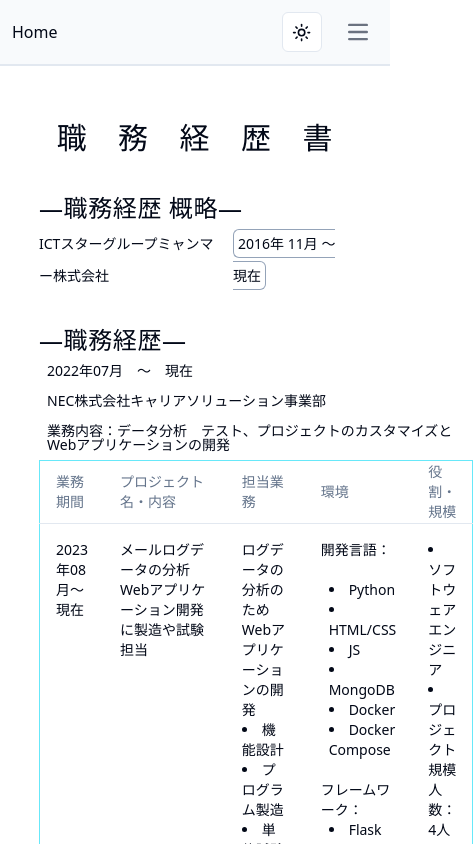
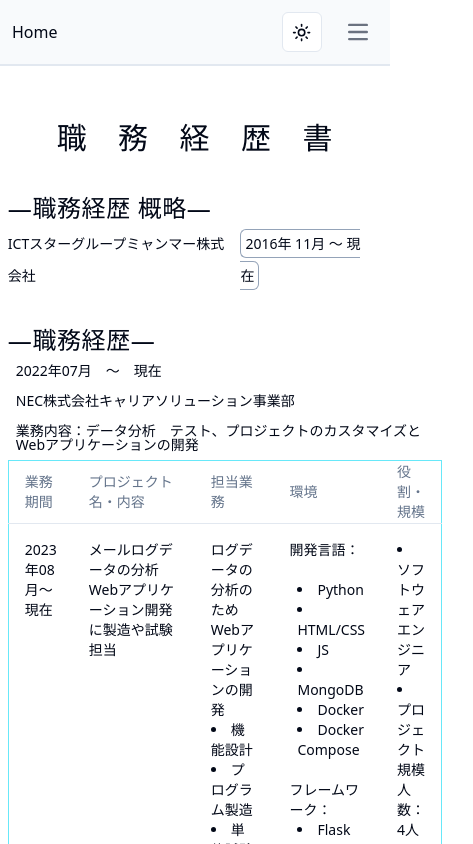
Before and after one commit to maung-htay/personal-profile, a Next.js app: page /history in a window 390 px wide. Shown: the top 844 px of the page, 473 px wide, since content can reach past the window. Built offline with nearby package versions, Linux system fonts and the light colour scheme.

Commit message:
work history page update ui

```diff
--- a/src/app/history/page.tsx
+++ b/src/app/history/page.tsx
@@ -9,7 +9,7 @@
     return (
         <div className="mt-20 flex flex-col items-center mb-20">
             <Label className="mt-10 text-3xl font-extralight tracking-wide">職　務　経　歴　書</Label>
-            <div className="flex flex-row mt-6 w-full px-[10%] gap-1 md:px-[20%] md:gap-32">
+            <div className="flex flex-row mt-6 w-full px-[2%] gap-1 md:px-[20%] md:gap-32">
                 {/* Work History */}
                 <div className="flex flex-col text-left">
                     <Label htmlFor="" className="mt-3 tracking-wide text-2xl">—職務経歴 概略—</Label>
@@ -25,7 +25,7 @@
 
             </div>
             {/* Education History */}
-            <div className="flex flex-row mt-6 px-[10%] gap-1 md:px-[20%] w-full">
+            <div className="flex flex-row mt-6 px-[2%] gap-1 md:px-[20%] w-full">
                 <div className="flex flex-col ">
                     <Label htmlFor="" className="mt-3 tracking-wide text-2xl">—職務経歴—</Label>
                     {data['job-career'].map((eachJob, index) => (
```
